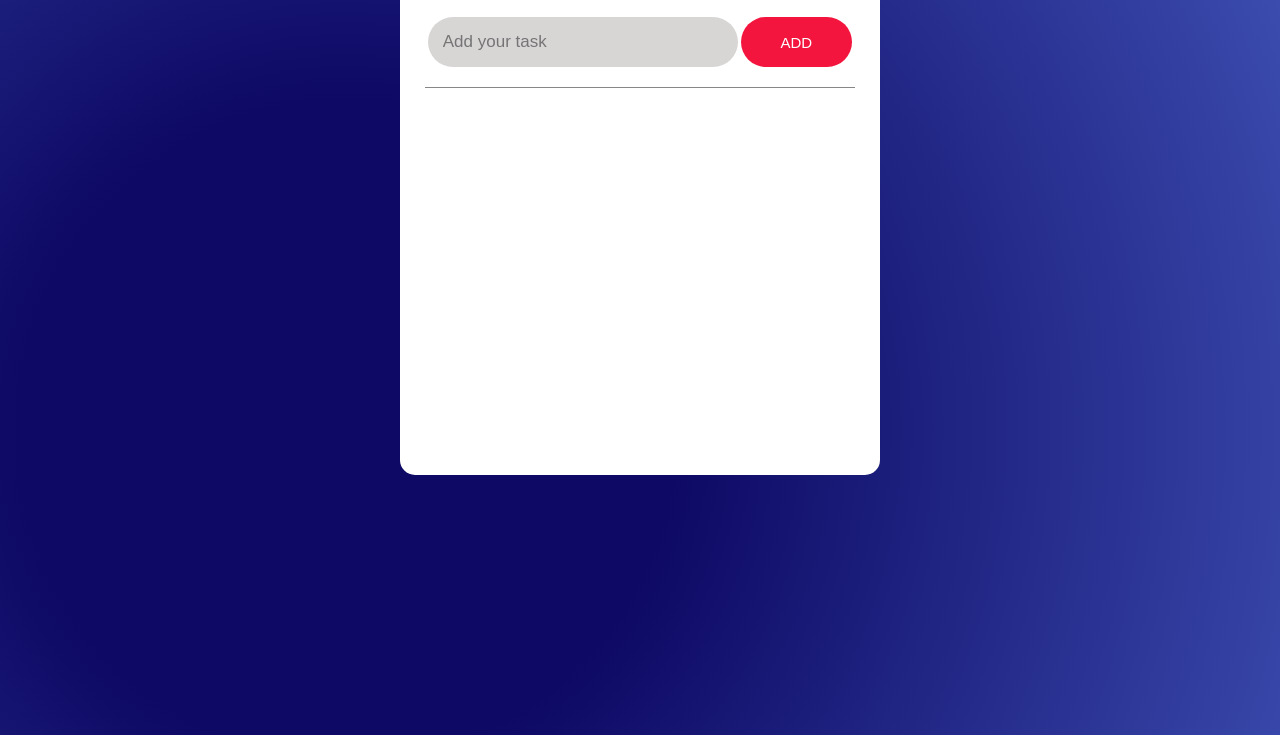
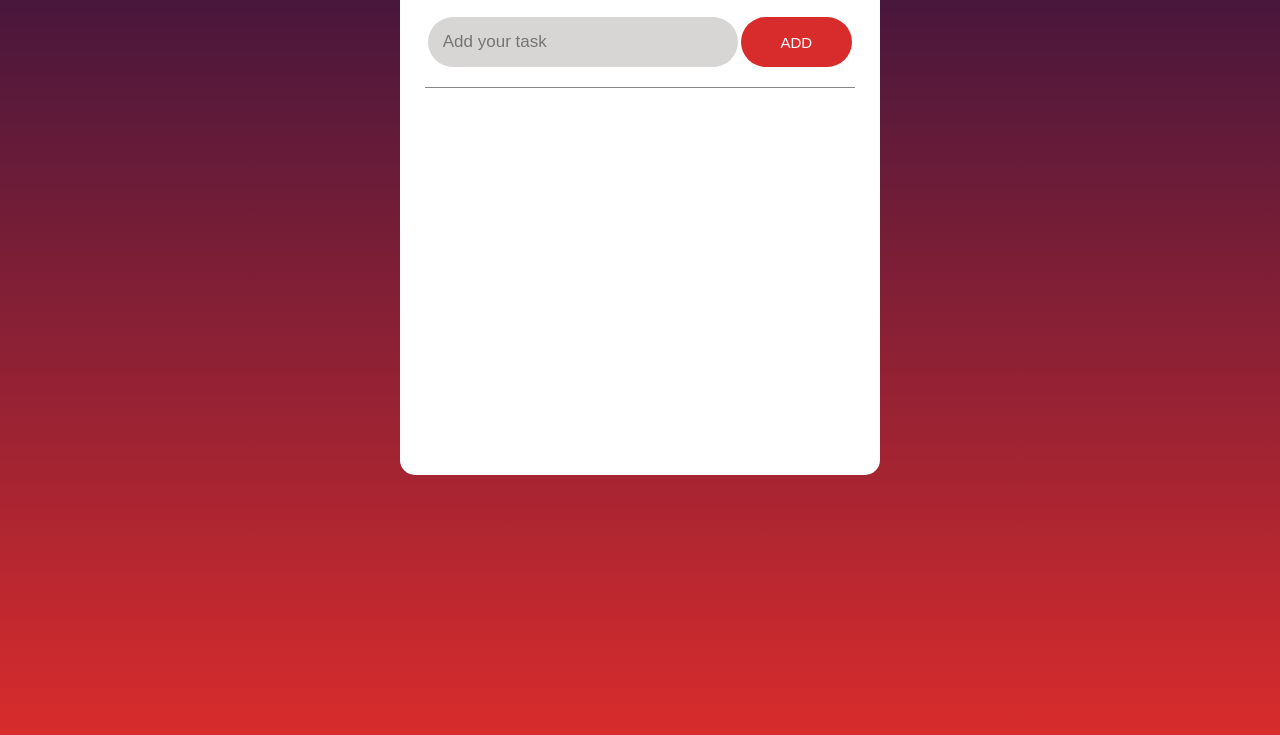
Before and after one commit to harshaal06/JS-Mini-Project, a plain HTML site: page todo-app.html in a window 1280 px wide. Shown: the part 135-870 px from the top of the page. Drawn offline with Linux system fonts and the light colour scheme.

Commit message:
colour change

```diff
--- a/todo-app.html
+++ b/todo-app.html
@@ -1,5 +1,6 @@
 <!DOCTYPE html>
 <html>
+
 <head>
     <title>Todo List</title>
     <style>
@@ -8,9 +9,14 @@
             padding: 0;
             height: 100vh;
             background-repeat: no-repeat;
-            background: radial-gradient(circle at 27% 65%, rgba(13, 9, 100, 1) 30%, rgba(63, 81, 181, 1) 100%, rgba(203, 109, 127, 1) 100%);
+            background: hsla(0, 69%, 51%, 1);
+            background: linear-gradient(90deg, hsla(0, 69%, 51%, 1) 0%, hsla(277, 54%, 16%, 1) 100%);
+            background: -moz-linear-gradient(90deg, hsla(0, 69%, 51%, 1) 0%, hsla(277, 54%, 16%, 1) 100%);
+            background: -webkit-linear-gradient(90deg, hsla(0, 69%, 51%, 1) 0%, hsla(277, 54%, 16%, 1) 100%);
+            filter: progid: DXImageTransform.Microsoft.gradient(startColorstr="#D82B2B", endColorstr="#2F1340", GradientType=1);
             font-family: "Gill Sans", sans-serif;
         }
+
         .main-box {
             height: 540px;
             width: 480px;
@@ -18,17 +24,20 @@
             margin: 70px auto;
             border-radius: 15px;
         }
+
         .main-box h1 {
             text-align: center;
             padding: 10px;
             border-bottom: 1px solid black;
         }
+
         .ser-box {
             display: flex;
             flex-direction: row;
             justify-content: space-evenly;
             margin: 0 25px;
         }
+
         .ser-box input {
             width: 280px;
             height: 20px;
@@ -38,6 +47,7 @@
             padding: 15px;
             font-size: 17px;
         }
+
         .ser-box button {
             padding: 15px 40px;
             border-radius: 25px;
@@ -45,14 +55,19 @@
             cursor: pointer;
             color: #fff;
             font-size: 15px;
-            background: rgb(243, 21, 62);
+            background: hsla(0, 69%, 51%, 1);
         }
+        .ser-box button:hover{
+            background: rgb(112, 21, 21);
+        }
+
         .task-box {
             margin: 20px 25px;
             border-top: 1px solid rgb(136, 135, 135);
             height: 350px;
             overflow-y: scroll;
         }
+
         .task {
             border-bottom: 1px solid rgb(136, 135, 135);
             height: 20px;
@@ -61,12 +76,17 @@
             display: flex;
             justify-content: space-between;
         }
+
         .task span {
             cursor: pointer;
             color: rgb(243, 21, 62);
         }
+        .task span:hover{
+            color: #000;
+        }
     </style>
 </head>
+
 <body>
     <div class="main-box">
         <h1>To-Do List 🧾</h1>
@@ -81,33 +101,34 @@
         const toDoList = [];
         const taskBox = document.getElementById("task-box");
 
-        function addTask(){
+        function addTask() {
             const inputData = document.getElementById("inputVal");
             const task = inputData.value;
 
-            if(task){
+            if (task) {
                 toDoList.push(task);
                 inputData.value = "";
                 loadList();
             }
-            else{
+            else {
                 alert("Please enter task");
             }
         }
 
-        function loadList(){
+        function loadList() {
             taskBox.innerHTML = "";
 
-            for (let i = 0; i < toDoList.length; i++){
+            for (let i = 0; i < toDoList.length; i++) {
                 let value = toDoList[i];
                 taskBox.innerHTML = taskBox.innerHTML + `<div class="task">${value}<span onclick="removeTask(${i})">Remove</span></div>`;
             }
         }
 
-        function removeTask(index){
-            toDoList.splice(index,1);
+        function removeTask(index) {
+            toDoList.splice(index, 1);
             loadList();
         }
     </script>
 </body>
+
 </html>
```
